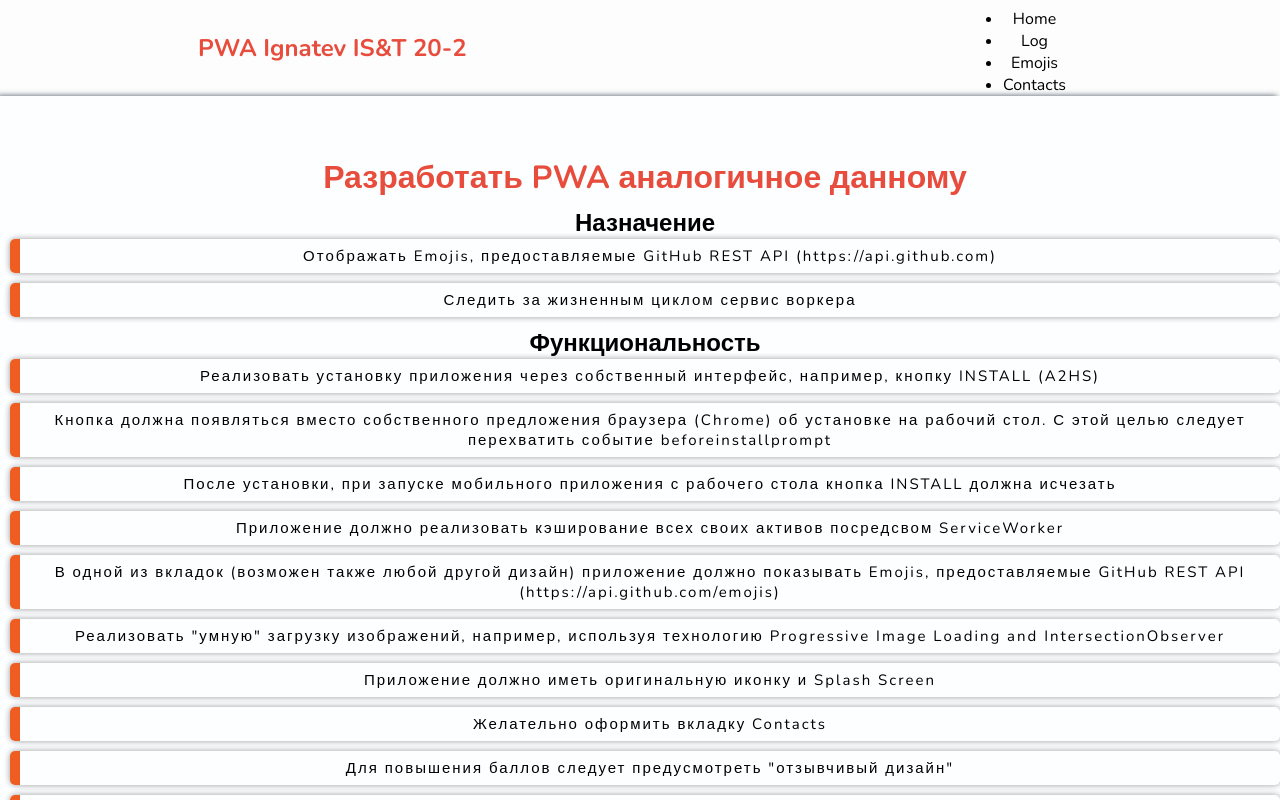
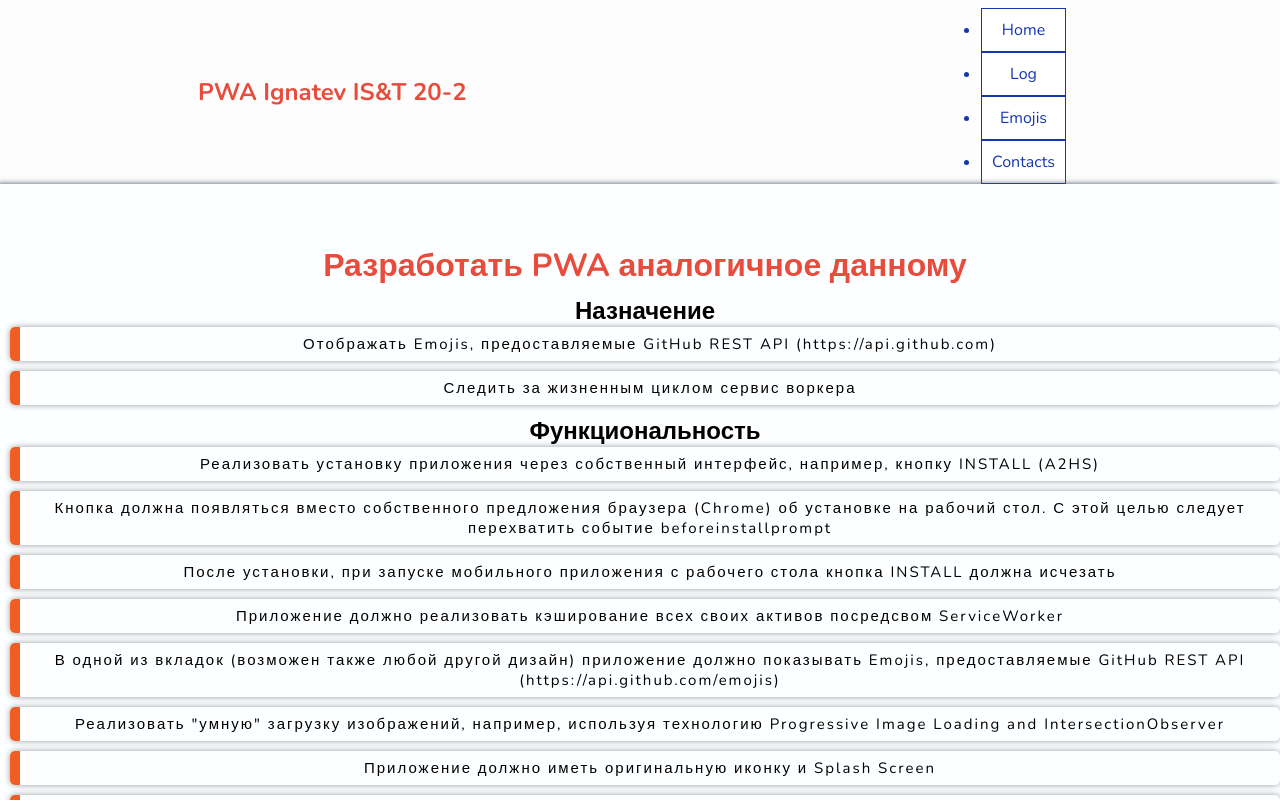
Before and after one commit to brainShakeCoctail/brainShakeCoctail.github.io, a plain HTML site: page index.html in a window 1280 px wide. Drawn offline with nearby package versions, Linux system fonts and the light colour scheme.

Commit message:
Update style.css

```diff
--- a/css/style.css
+++ b/css/style.css
@@ -30,6 +30,12 @@ nav {
 
 #menu li {
   margin-right: 1rem;
+	padding: 10px;
+	font: 15px;
+	text-decoration: none;
+	color: #1437AD;
+	border: 1px solid #1437AD;
+	background-color: white;
 }
 
 .border li {
```
